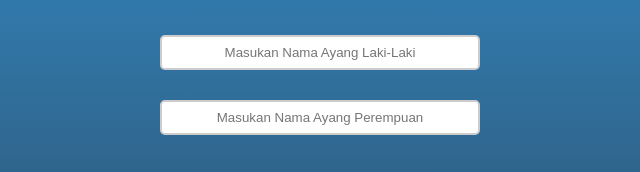
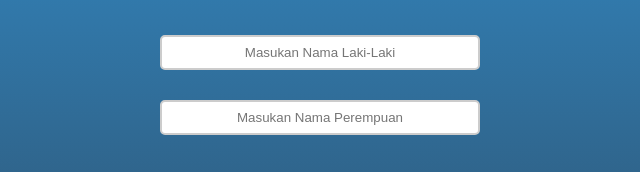
Before and after one commit to Dziqha/Game-Cinta, a plain HTML site: page index.html in a window 1280 px wide. Shown: the part 277-449 px from the top of the page, 320-960 px from the left. Drawn offline with Linux system fonts and the light colour scheme.

Commit message:
modif placeholder

```diff
--- a/index.html
+++ b/index.html
@@ -17,10 +17,10 @@
     <h1>Check Cintamu Bersama Dia 😍</h1>
     <div>
         <label for="pertama">
-            <input class="custom-input" id="pertama" type="text" placeholder="Masukan Nama Ayang Laki-Laki" required>
+            <input class="custom-input" id="pertama" type="text" placeholder="Masukan Nama Laki-Laki" required>
         </label>
         <label for="kedua">
-            <input class="custom-input" type="text" id="kedua" placeholder="Masukan Nama Ayang Perempuan" required>
+            <input class="custom-input" type="text" id="kedua" placeholder="Masukan Nama Perempuan" required>
         </label>
     </div>
     <div>
```
